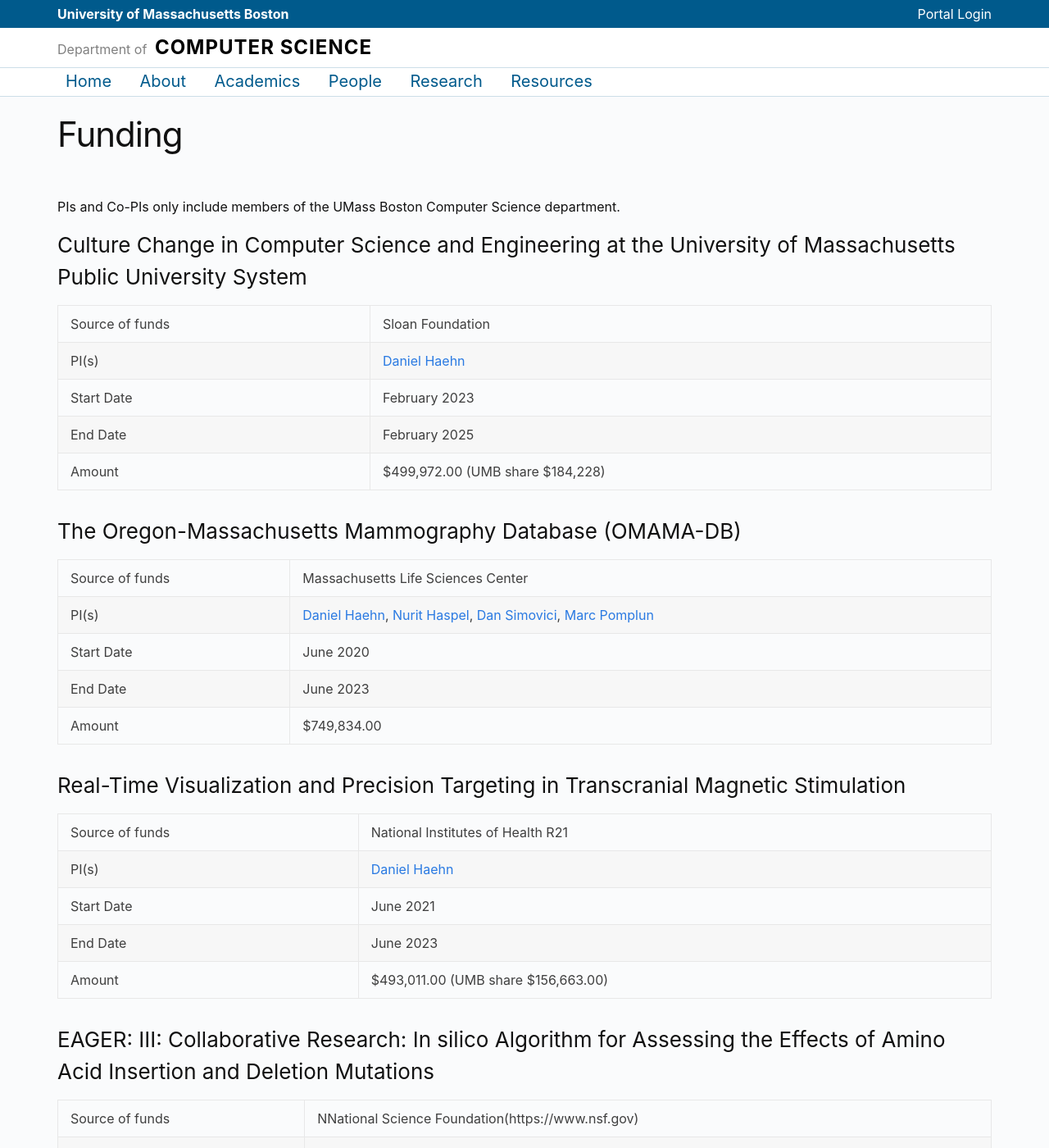
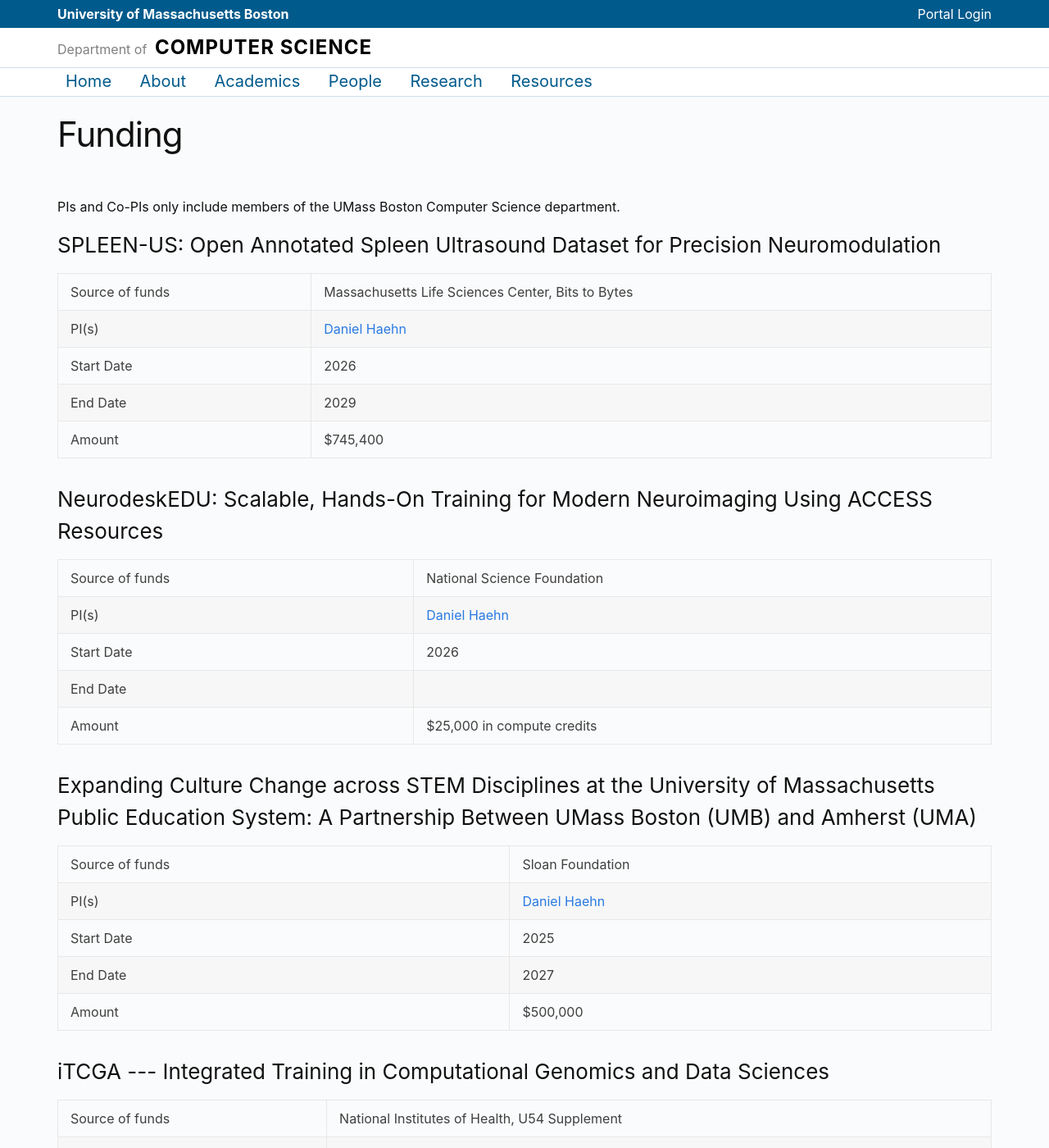
Before and after one commit to umbcs/umbcs.github.io, a Jekyll site: the page built from WEB/research/funding.markdown, in a window 1280 px wide and 1400 px high. Shown: the whole window at 82% size. Built offline with Jekyll 4.4.1, drawn with Linux system fonts in a browser that asks for light colours; some of the changed text lies outside the part shown.

Commit message:
Added latest funds info for DH

```diff
--- a/WEB/research/funding.markdown
+++ b/WEB/research/funding.markdown
@@ -6,13 +6,46 @@ permalink: "/funding"
 
 PIs and Co-PIs only include members of the UMass Boston Computer Science department.
 
+
+<h3>SPLEEN-US: Open Annotated Spleen Ultrasound Dataset for Precision Neuromodulation</h3>
+
+|Source of funds                   |Massachusetts Life Sciences Center, Bits to Bytes
+|PI(s)                             |[Daniel Haehn](https://danielhaehn.com/)
+|Start Date                        |2026
+|End Date                          |2029
+|Amount                            |$745,400
+
+<h3>NeurodeskEDU: Scalable, Hands-On Training for Modern Neuroimaging Using ACCESS Resources</h3>
+
+|Source of funds                   |National Science Foundation
+|PI(s)                             |[Daniel Haehn](https://danielhaehn.com/)
+|Start Date                        |2026
+|End Date                          |
+|Amount                            |$25,000 in compute credits
+
+<h3>Expanding Culture Change across STEM Disciplines at the University of Massachusetts Public Education System: A Partnership Between UMass Boston (UMB) and Amherst (UMA)</h3>
+
+|Source of funds                   |Sloan Foundation
+|PI(s)                             |[Daniel Haehn](https://danielhaehn.com/)
+|Start Date                        |2025
+|End Date                          |2027
+|Amount                            |$500,000
+
+<h3>iTCGA --- Integrated Training in Computational Genomics and Data Sciences</h3>
+
+|Source of funds                   |National Institutes of Health, U54 Supplement
+|PI(s)                             |[Daniel Haehn](https://danielhaehn.com/)
+|Start Date                        |2023
+|End Date                          |2025
+|Amount                            |$581,237
+
 <h3>Culture Change in Computer Science and Engineering at the University of Massachusetts Public University System</h3>
 
 |Source of funds                   |Sloan Foundation
 |PI(s)                             |[Daniel Haehn](https://danielhaehn.com/)
 |Start Date                        |February 2023
 |End Date                          |February 2025
-|Amount                            |$499,972.00 (UMB share $184,228)
+|Amount                            |$499,972 (UMB share $184,228)
 
 <h3>The Oregon-Massachusetts Mammography Database (OMAMA-DB)</h3>
 
@@ -20,7 +53,7 @@ PIs and Co-PIs only include members of the UMass Boston Computer Science departm
 |PI(s)                             |[Daniel Haehn](https://danielhaehn.com/), [Nurit Haspel](https://www.cs.umb.edu/~nurith/), [Dan Simovici](https://www.cs.umb.edu/~dsim/), [Marc Pomplun](https://www.cs.umb.edu/~marc/)
 |Start Date                        |June 2020
 |End Date                          |June 2023
-|Amount                            |$749,834.00
+|Amount                            |$749,834
 
 <h3>Real-Time Visualization and Precision Targeting in Transcranial Magnetic Stimulation</h3>
 
@@ -28,7 +61,7 @@ PIs and Co-PIs only include members of the UMass Boston Computer Science departm
 |PI(s)                             |[Daniel Haehn](https://danielhaehn.com/)
 |Start Date                        |June 2021
 |End Date                          |June 2023
-|Amount                            |$493,011.00 (UMB share $156,663.00)
+|Amount                            |$493,011 (UMB share $156,663)
 
 <h3>EAGER: III: Collaborative Research: In silico Algorithm for Assessing the Effects of Amino Acid Insertion and Deletion Mutations</h3>
 
@@ -36,7 +69,7 @@ PIs and Co-PIs only include members of the UMass Boston Computer Science departm
 |PI(s)                             |[Nurit Haspel](https://www.cs.umb.edu/~nurith/)
 |Start Date                        |July 2020
 |End Date                          |June 2022
-|Amount                            |$150,000.00 (UMB share $72,684)
+|Amount                            |$150,000 (UMB share $72,684)
 
 <h3>Exploiting Voice Assistant Systems for Early Detection of Cognitive Decline</h3>
 
@@ -52,7 +85,7 @@ PIs and Co-PIs only include members of the UMass Boston Computer Science departm
 |PI(s)                             |[Gabriel Ghinita](https://www.cs.umb.edu/~gghinita/)
 |Start Date                        |Oct. 1, 2019
 |End Date                          |Sep. 30, 2022
-|Amount                            |$209,186.00
+|Amount                            |$209,186
 
 <h3>Digital Marker of Marijuana Intoxication: Measure of Dysfunctional Retinal Gangli</h3>
 
```
